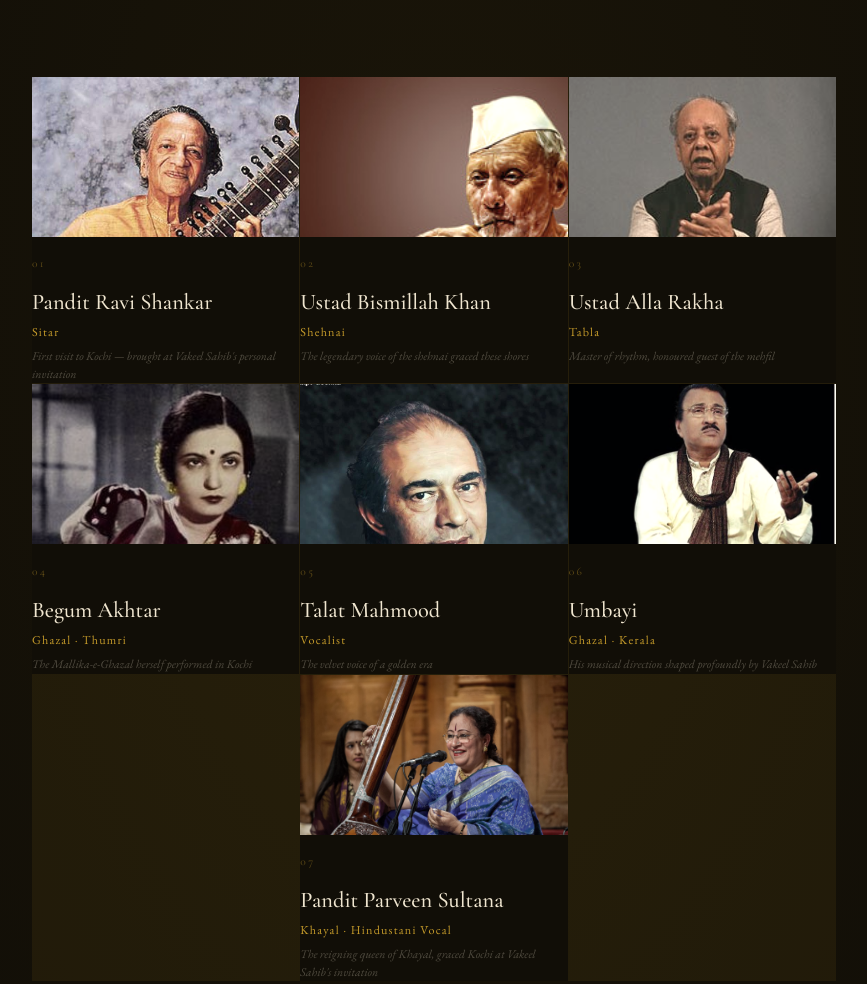
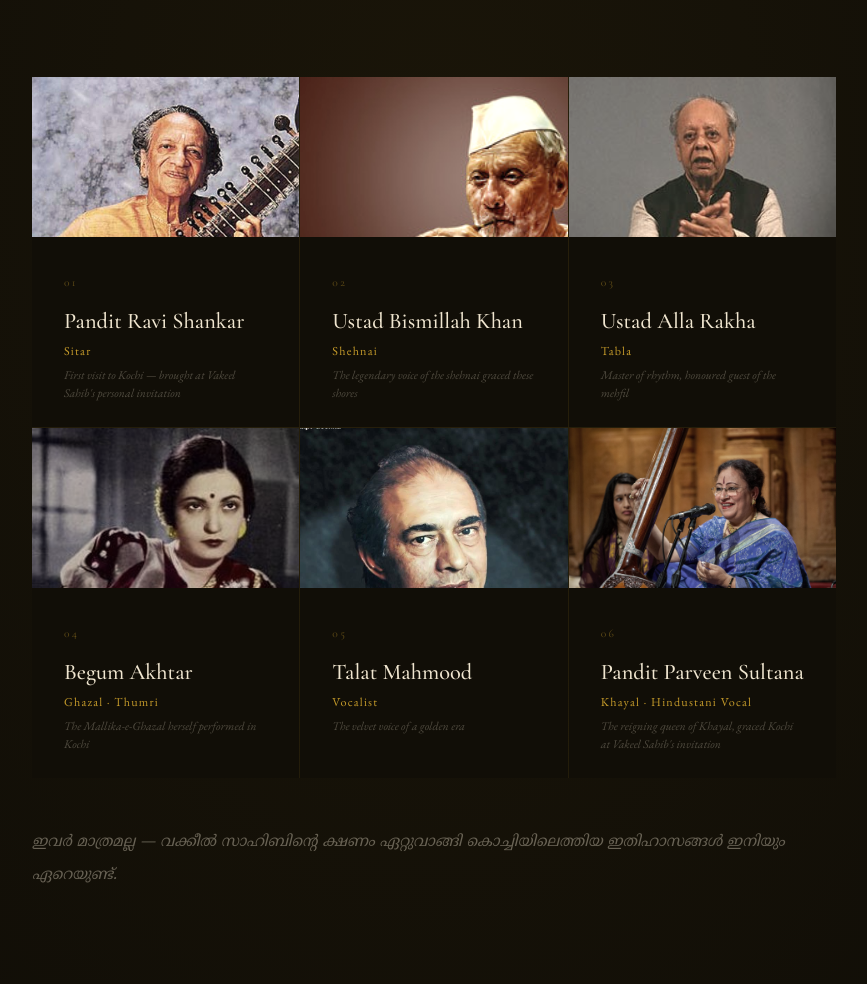
Before and after one commit to kochi-music-heritage/abdul-khadar-vakeel, a plain HTML site: page index.html in a window 1280 px wide. Shown: the part 4491-5475 px from the top of the page, without its empty margins (206-1073 px from the left). Drawn offline with nearby package versions, Linux system fonts and the light colour scheme.

Commit message:
Update index.html

```diff
--- a/index.html
+++ b/index.html
@@ -250,8 +250,16 @@ body::before {
 .legend-grid > :nth-child(7) { grid-column: 2; }
 .legend-card {
   background:var(--deep); padding:2.5rem 2rem; position:relative; overflow:hidden;
-  transition:background .4s;
+  transition:background .4s; display:flex; flex-direction:column;
 }
+.legend-card-img { padding:0; }
+.legend-card-img .l-img { width:100%; height:160px; object-fit:cover; object-position:top center; display:block; filter:grayscale(20%) sepia(15%); transition:filter .4s; flex-shrink:0; }
+.legend-card-img .l-num { margin-top:1.2rem; padding:0 2rem; }
+.legend-card-img .l-name,
+.legend-card-img .l-inst,
+.legend-card-img .l-note { padding:0 2rem; }
+.legend-card-img .l-note { padding-bottom:1.5rem; }
+.legend-card-img:hover .l-img { filter:grayscale(0%) sepia(0%); }
 .legend-card::after { content:''; position:absolute; bottom:0; left:0; width:0; height:1px; background:var(--gold); transition:width .5s; }
 .legend-card:hover { background:rgba(196,154,42,.06); }
 .legend-card:hover::after { width:100%; }
@@ -393,7 +401,8 @@ footer p span { color:var(--amber); opacity:.5; }
   .nav-links{display:none;}
   .section{padding:5rem 1.5rem;}
   .two-col{grid-template-columns:1fr;gap:2.5rem;}
-  .legend-grid{grid-template-columns:1fr;}
+  .legend-grid{grid-template-columns:repeat(2,1fr);}
+  .legend-grid > :nth-child(7){ grid-column:1; }
   .legends-top{grid-template-columns:1fr;gap:2rem;}
   .family-row{grid-template-columns:repeat(2,1fr);}
   .gallery-grid{grid-template-columns:1fr 1fr;grid-template-rows:auto;}
@@ -535,10 +544,9 @@ footer p span { color:var(--amber); opacity:.5; }
       <div class="legend-card legend-card-img"><img class="l-img" src="alla_rakha.jpg" alt="Ustad Alla Rakha"><div class="l-num">03</div><div class="l-name">Ustad Alla Rakha</div><div class="l-inst">Tabla</div><div class="l-note">Master of rhythm, honoured guest of the mehfil</div></div>
       <div class="legend-card legend-card-img"><img class="l-img" src="Begum_Akhtar.jpg" alt="Begum Akhtar"><div class="l-num">04</div><div class="l-name">Begum Akhtar</div><div class="l-inst">Ghazal · Thumri</div><div class="l-note">The Mallika-e-Ghazal herself performed in Kochi</div></div>
       <div class="legend-card legend-card-img"><img class="l-img" src="talat_mahmood.jpg" alt="Talat Mahmood"><div class="l-num">05</div><div class="l-name">Talat Mahmood</div><div class="l-inst">Vocalist</div><div class="l-note">The velvet voice of a golden era</div></div>
-      <div class="legend-card legend-card-img"><img class="l-img" src="umbayi.jpg" alt="Umbayi"><div class="l-num">06</div><div class="l-name">Umbayi</div><div class="l-inst">Ghazal · Kerala</div><div class="l-note">His musical direction shaped profoundly by Vakeel Sahib</div></div>
       <div class="legend-card legend-card-img">
         <img class="l-img" src="Parveen_Sultana.jpg" alt="Pandit Parveen Sultana">
-        <div class="l-num">07</div>
+        <div class="l-num">06</div>
         <div class="l-name">Pandit Parveen Sultana</div>
         <div class="l-inst">Khayal · Hindustani Vocal</div>
         <div class="l-note">The reigning queen of Khayal, graced Kochi at Vakeel Sahib's invitation</div>
```
